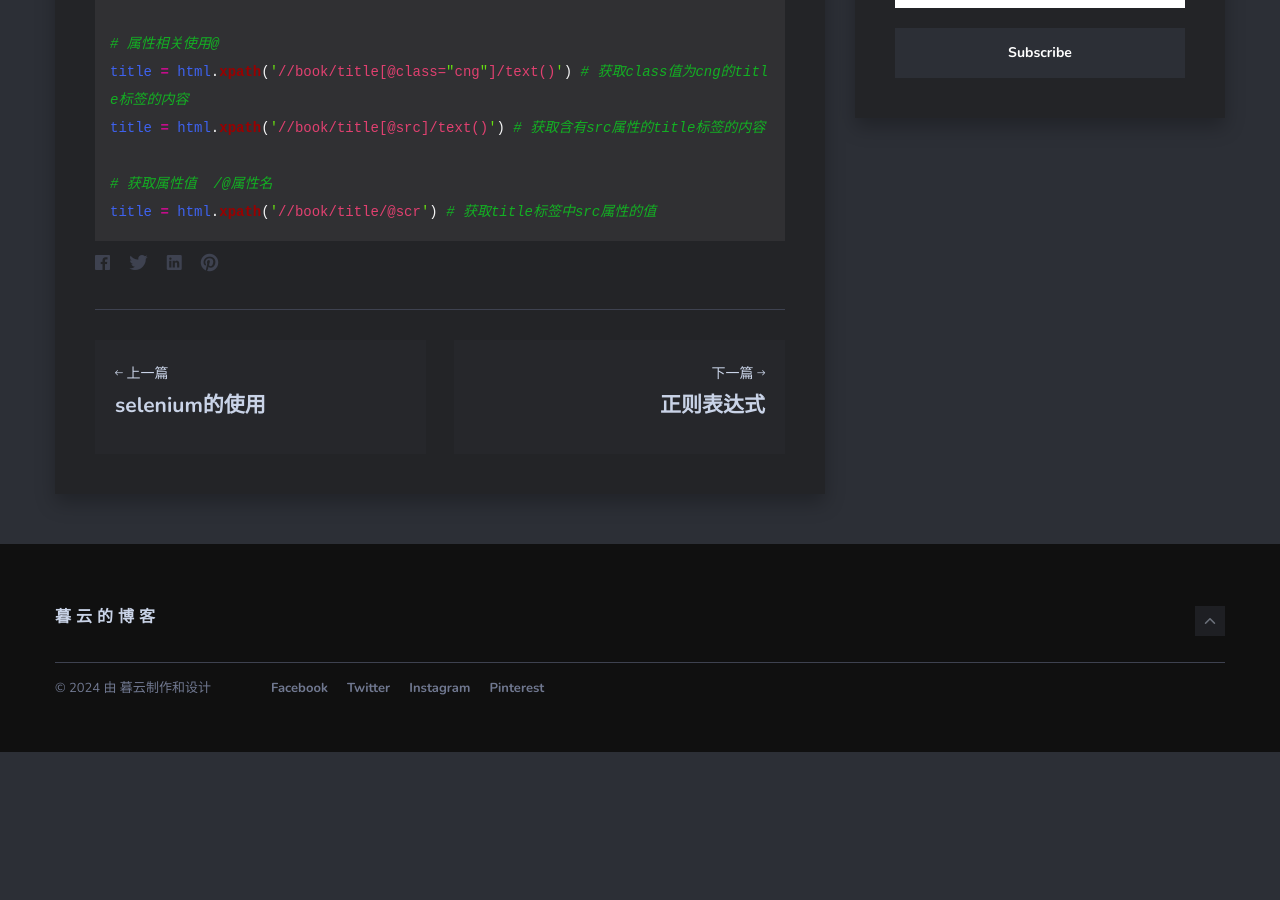
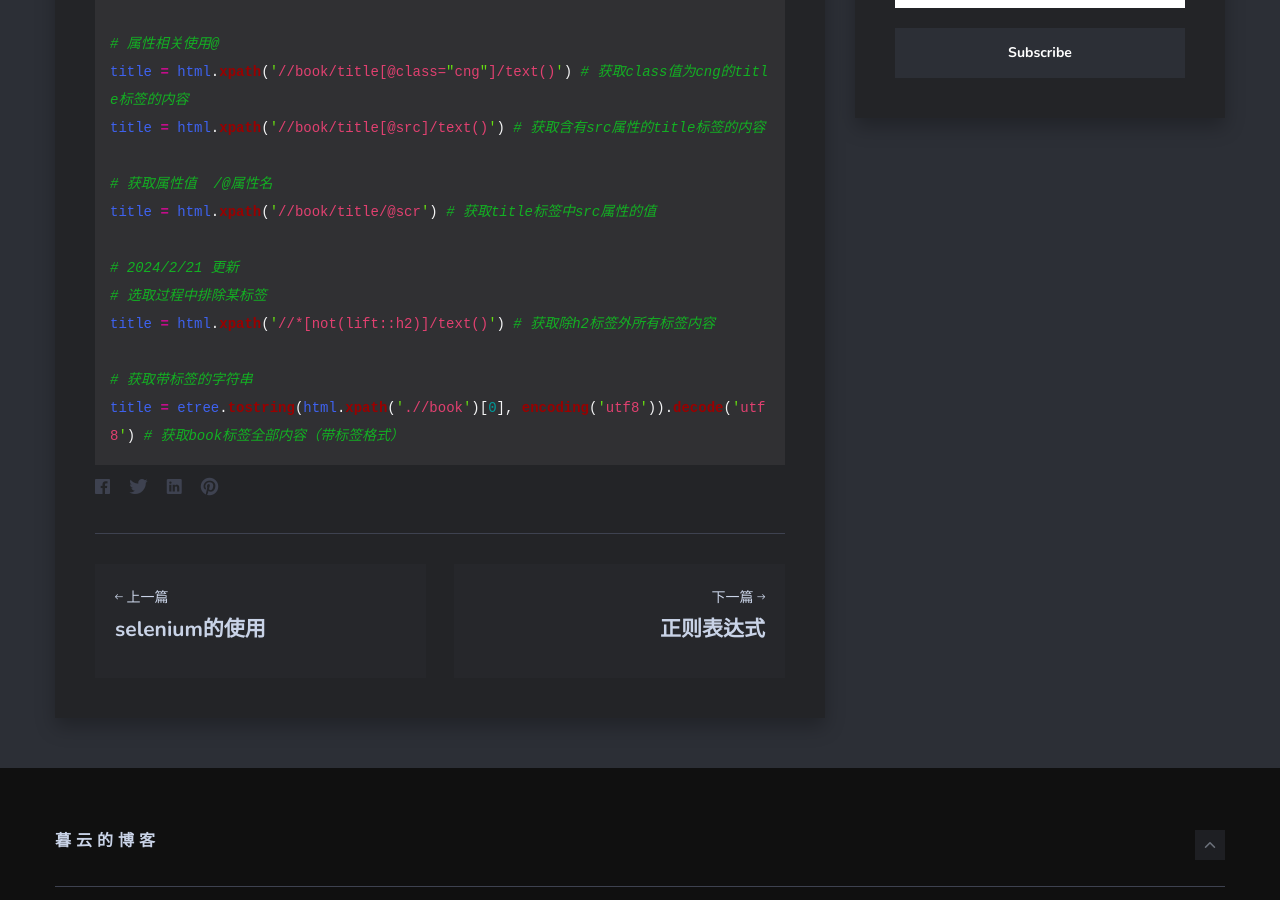
Before and after one commit to muyunR/muyunr.github.io, a Jekyll site: the page built from _posts/2022-04-08-xpath的使用.md, in a window 1280 px wide and 900 px high, scrolled down 1907 px. Built offline with Jekyll 4.4.1, drawn with Linux system fonts in a browser that asks for light colours; nearby versions of some CDN libraries; before the commit the page ends 2659 px from its top, so only the background shows below that.

Commit message:
更新xpath使用文章

````diff
--- a/_posts/2022-04-08-xpath的使用.md
+++ b/_posts/2022-04-08-xpath的使用.md
@@ -46,4 +46,11 @@ title = html.xpath('//book/title[@src]/text()') # 获取含有src属性的title
 
 # 获取属性值  /@属性名
 title = html.xpath('//book/title/@scr') # 获取title标签中src属性的值
+
+# 2024/2/21 更新
+# 选取过程中排除某标签
+title = html.xpath('//*[not(lift::h2)]/text()') # 获取除h2标签外所有标签内容
+
+# 获取带标签的字符串
+title = etree.tostring(html.xpath('.//book')[0], encoding('utf8')).decode('utf8') # 获取book标签全部内容（带标签格式）
 ```
````
Also changed, not shown: 2 other files.
